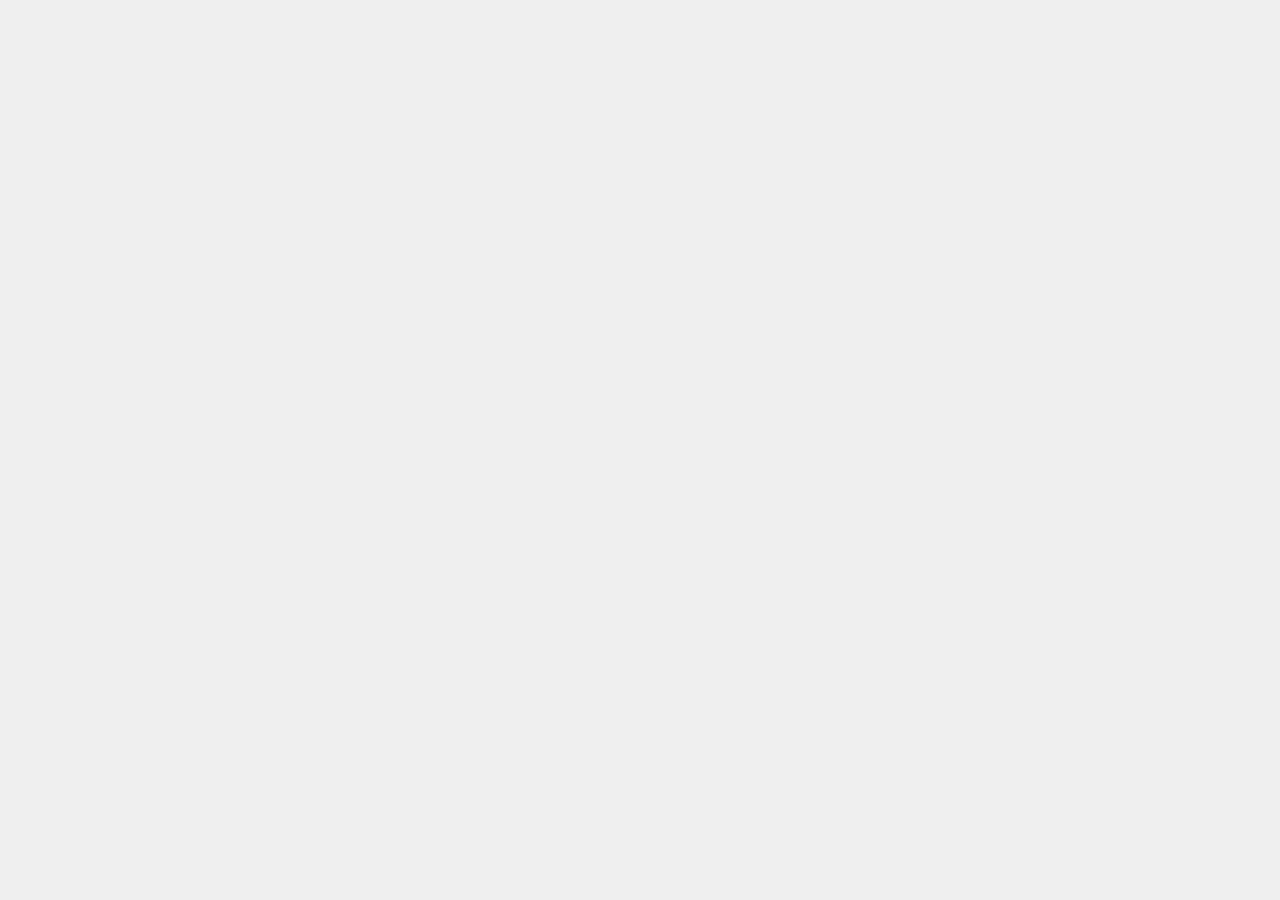
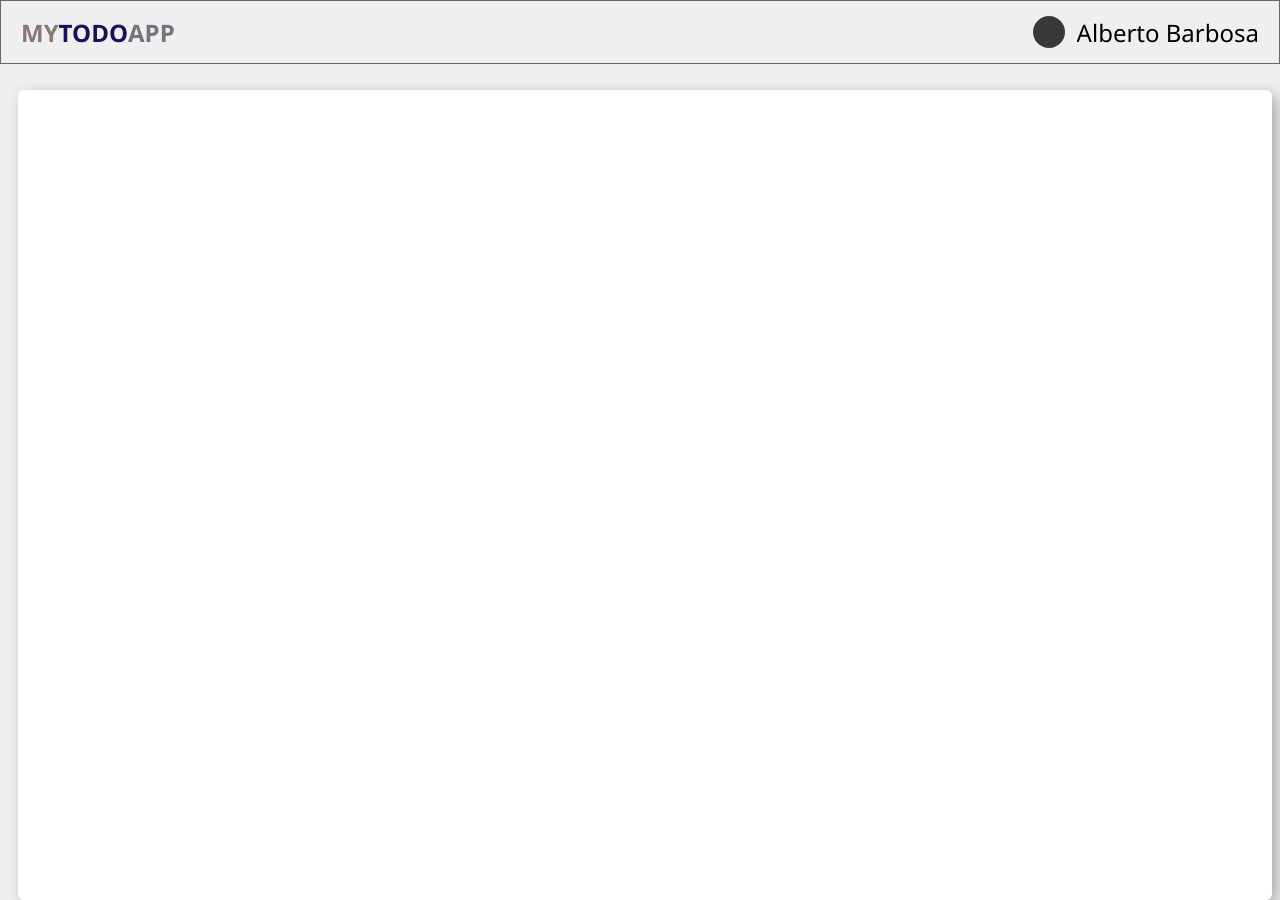
Before and after one commit to Alberto21-boop/Mentoria-YDUQS, a React (Vite) app: page /errorscreen in a window 1280 px wide. Before the commit this address had no page. Before the commit the page ends 800 px from the top, so only its background shows below. Built offline with nearby package versions, Linux system fonts and the light colour scheme.

Commit message:
tela de erro construida, assim como a sua rota também, e aqui neste momento foi ikniciado a construção do componente de que vai avizar sobre o erro , assim como o botão para se voltar para a tela de home

```diff
--- a/src/Pages/ErrorScreen/index.tsx
+++ b/src/Pages/ErrorScreen/index.tsx
@@ -1,17 +1,15 @@
-import { useState } from 'react';
+
 import { ErrorScreenContainer } from './styles';
+import { Header } from '../../components/Header';
 
 export function ErrorScreen() {
-    const [iten, setItem] = useState('ola mundo')
-
-    let a = 35
-    let b = 50
-
-    let c = a + b
 
     return (
-        <ErrorScreenContainer>
-            <h1>Tela de Erro{c}</h1>
-        </ErrorScreenContainer>
+        <>
+            <Header />
+            <ErrorScreenContainer>
+
+            </ErrorScreenContainer>
+        </>
     );
 }
--- a/src/Pages/ErrorScreen/styles.ts
+++ b/src/Pages/ErrorScreen/styles.ts
@@ -1,3 +1,18 @@
 import styled from 'styled-components';
 
-export const ErrorScreenContainer = styled.div``
+export const ErrorScreenContainer = styled.div`
+  width: 98%;
+  height: 810px;
+  margin-left: 18px;
+  margin-top: 90px;
+  border-radius: 6px;
+  background: ${(props) => props.theme.colors['base-input-background']};
+  box-shadow: 5px 5px 15px rgba(0, 0, 0, 0.3);
+
+  /* display: flex;
+  flex-direction: column;
+  align-items: center;
+  justify-content: center;
+  position: absolute;
+  margin-top: 180px; */
+`
--- a/src/Routes.tsx
+++ b/src/Routes.tsx
@@ -2,6 +2,7 @@ import { Route, Routes } from 'react-router-dom';
 import { DefaultLayout } from './layout/DefaultLayout';
 import { Home } from './Pages/Home';
 import { NewTask } from './Pages/NewTask';
+import { ErrorScreen } from './Pages/ErrorScreen';
 
 export function Router() {
     return (
@@ -10,6 +11,7 @@ export function Router() {
                 <Route path='/' element={<Home />} />
                 <Route path='/newtask' element={<NewTask />} />
             </Route>
+            <Route path='/errorscreen' element={<ErrorScreen />} />
         </Routes>
     );
 }
```
Also changed, not shown: src/Pages/ErrorScreen/components/ErrorWarning/index.tsx (added, +17 -0 lines), src/Pages/ErrorScreen/components/ErrorActionButton/index.tsx (added), src/Pages/ErrorScreen/components/ErrorActionButton/styles.ts (added), src/Pages/ErrorScreen/components/ErrorWarning/styles.ts (added).
